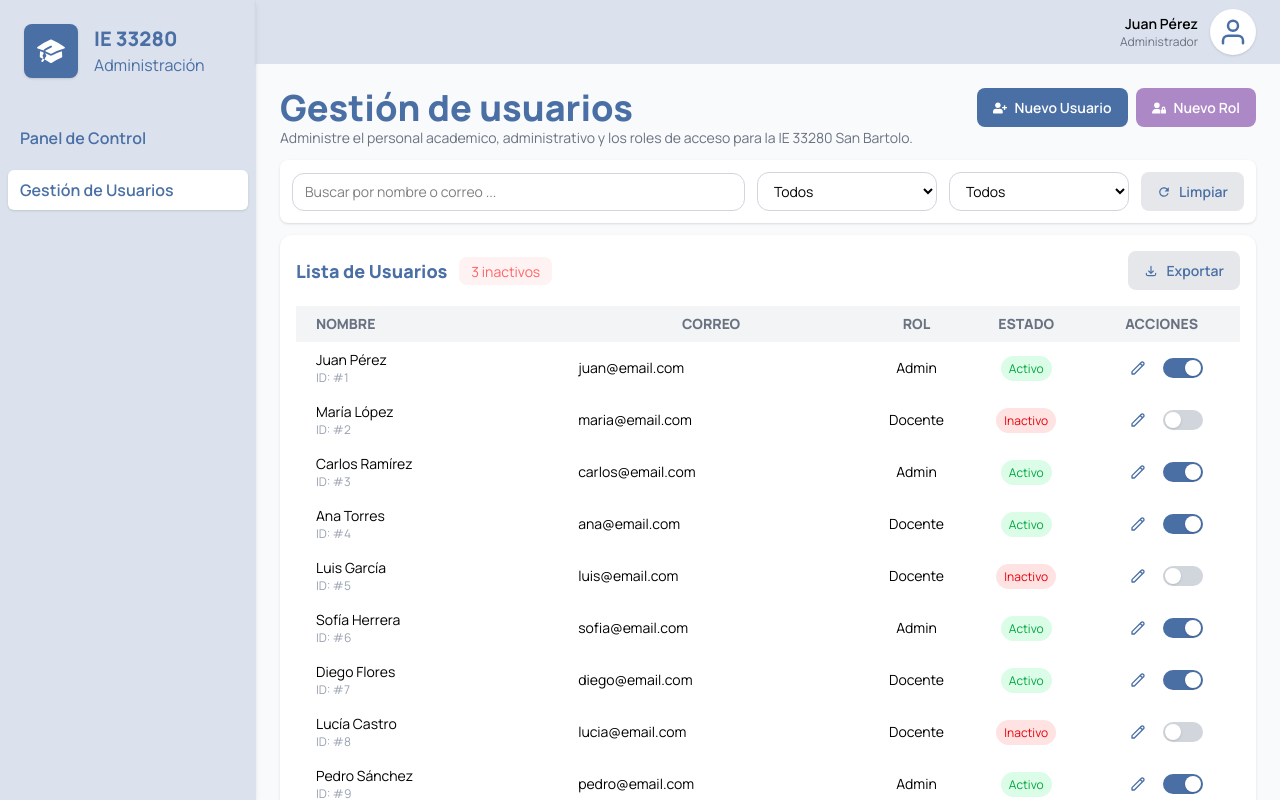
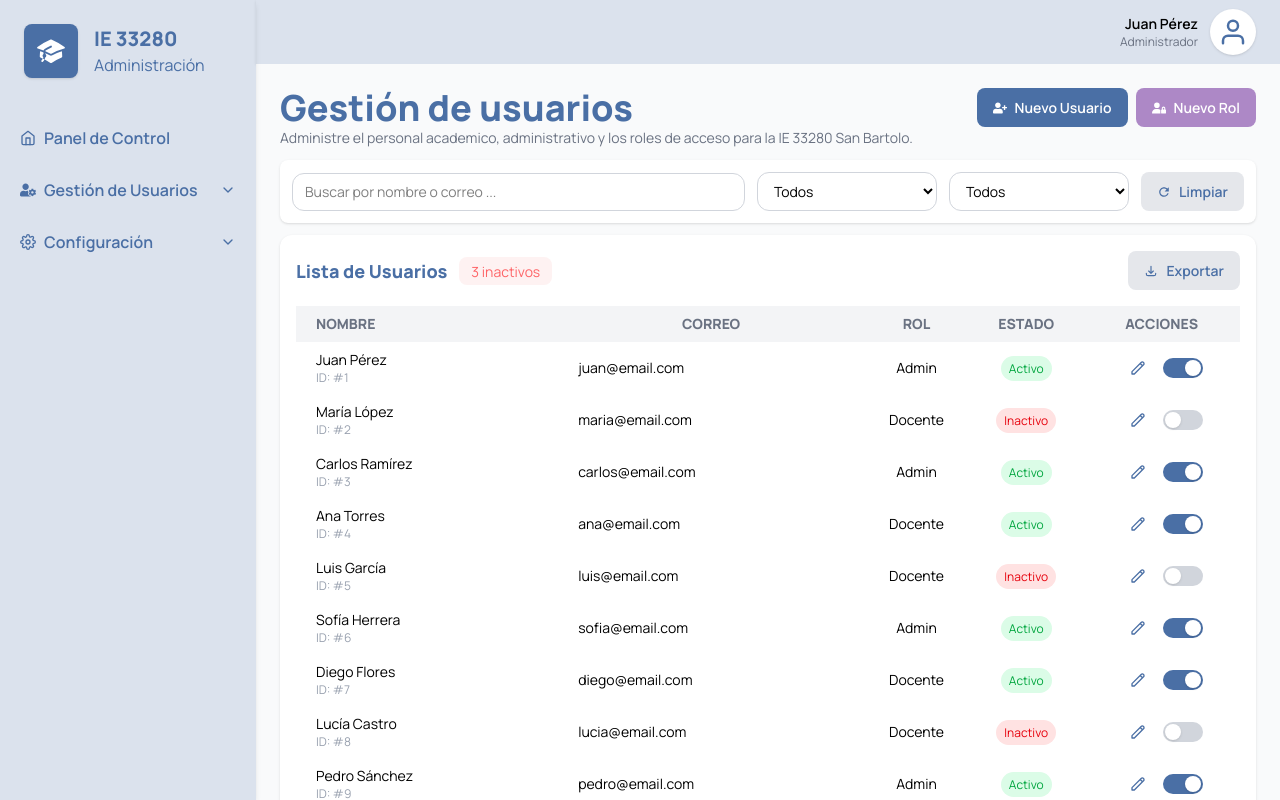
Before and after one commit to GinoAMB/MatriculaFrontend, a React (Vite) app: page /admin/users in a window 1280 px wide. Built offline with nearby package versions, Linux system fonts and the light colour scheme.

Commit message:
Se agrego opciones al nav

```diff
--- a/src/components/Navbar.tsx
+++ b/src/components/Navbar.tsx
@@ -1,8 +1,23 @@
 import { HiAcademicCap } from "react-icons/hi2";
-import { FiX } from "react-icons/fi";
+import {
+  FiX,
+  FiHome,
+  FiSettings,
+  FiFileText,
+  FiGlobe
+} from "react-icons/fi";
 import { NavLink } from "react-router-dom";
+import { useState } from "react";
+import { FaHouseMedicalCircleExclamation } from "react-icons/fa6";
+import { FaListCheck, FaUserPlus } from "react-icons/fa6";
+import { FiChevronDown } from "react-icons/fi";
+import { FaUserCog } from "react-icons/fa";
+import { LuUserRoundCog } from "react-icons/lu";
+
 
 export default function Navbar({ open, setOpen }: any) {
+  const [openConfig, setOpenConfig] = useState(false);
+  const [openUsers, setOpenUsers] = useState(false);
   return (
     <aside
       className={`
@@ -43,28 +58,133 @@ export default function Navbar({ open, setOpen }: any) {
         <NavLink
           to="/admin/dashboard"
           className={({ isActive }) =>
-            `px-3 py-2 rounded-md transition ${
-              isActive
+            `flex items-center gap-2 px-3 py-2 rounded-md transition ${isActive
               ? "bg-gray-100 md:bg-white text-primary shadow"
               : "hover:bg-gray-100 md:hover:bg-white"
             }`
           }
         >
+          <FiHome />
           Panel de Control
         </NavLink>
+
+        <div>
+          <button
+            onClick={() => setOpenUsers(!openUsers)}
+            className="w-full flex items-center gap-2 px-3 py-2 rounded-md transition hover:bg-gray-100 md:hover:bg-white cursor-pointer"
+          >
+            <FaUserCog />
+
+            <span>Gestión de Usuarios</span>
+
+            <FiChevronDown
+              className={`ml-auto transition-transform duration-300 ${openUsers ? "rotate-180" : "rotate-0"
+                }`}
+            />
+          </button>
+
+          {/* SUBMENÚ */}
+          {openUsers && (
+            <div className="ml-4 mt-1 flex flex-col gap-2 text-sm">
 
               <NavLink
                 to="/admin/users"
                 className={({ isActive }) =>
-            `px-3 py-2 rounded-md transition ${
-              isActive
+                  `flex items-center gap-2 px-3 py-2 rounded-md transition ${isActive
                     ? "bg-gray-100 md:bg-white text-primary shadow"
                     : "hover:bg-gray-100 md:hover:bg-white"
                   }`
                 }
               >
-          Gestión de Usuarios
+                <FaUserPlus />
+                Usuarios
               </NavLink>
+
+              <NavLink
+                to="/admin/roles"
+                className={({ isActive }) =>
+                  `flex items-center gap-2 px-3 py-2 rounded-md transition ${isActive
+                    ? "bg-gray-100 md:bg-white text-primary shadow"
+                    : "hover:bg-gray-100 md:hover:bg-white"
+                  }`
+                }
+              >
+                <LuUserRoundCog />
+                Roles
+              </NavLink>
+
+            </div>
+          )}
+        </div>
+
+        {/* CONFIGURACIÓN */}
+        <div>
+          <button
+            onClick={() => setOpenConfig(!openConfig)}
+            className="w-full flex items-center gap-2 px-3 py-2 rounded-md transition hover:bg-gray-100 md:hover:bg-white cursor-pointer"
+          >
+            <FiSettings />
+
+            <span>Configuración</span>
+
+            {/* FLECHA */}
+            <FiChevronDown
+              className={`ml-auto transition-transform duration-300 ${openConfig ? "rotate-180" : "rotate-0"
+                }`}
+            />
+          </button>
+
+          {/* SUBMENÚ */}
+          {openConfig && (
+            <div className="ml-4 mt-1 flex flex-col gap-2 text-sm">
+              <NavLink to="/admin/tipo-documento" className={({ isActive }) =>
+                `flex items-center gap-2 px-3 py-2 rounded-md transition ${isActive
+                  ? "bg-gray-100 md:bg-white text-primary shadow"
+                  : "hover:bg-gray-100 md:hover:bg-white"
+                }`
+              }>
+                <FiFileText />
+                Tipos de Documento
+              </NavLink>
+
+              <NavLink
+                to="/admin/religiones"
+                className={({ isActive }) =>
+                  `flex items-center gap-2 px-3 py-2 rounded-md transition ${isActive
+                    ? "bg-gray-100 md:bg-white text-primary shadow"
+                    : "hover:bg-gray-100 md:hover:bg-white"
+                  }`
+                }
+              >
+                <FaHouseMedicalCircleExclamation />
+                Religiones
+              </NavLink>
+
+              <NavLink to="/admin/paises" className={({ isActive }) =>
+                `flex items-center gap-2 px-3 py-2 rounded-md transition ${isActive
+                  ? "bg-gray-100 md:bg-white text-primary shadow"
+                  : "hover:bg-gray-100 md:hover:bg-white"
+                }`
+              }>
+                <FiGlobe />
+                Países
+              </NavLink>
+
+              <NavLink
+                to="/admin/estado-matricula"
+                className={({ isActive }) =>
+                  `flex items-center gap-2 px-3 py-2 rounded-md transition ${isActive
+                    ? "bg-gray-100 md:bg-white text-primary shadow"
+                    : "hover:bg-gray-100 md:hover:bg-white"
+                  }`
+                }
+              >
+                <FaListCheck />
+                Estados de Matrícula
+              </NavLink>
+            </div>
+          )}
+        </div>
       </nav>
     </aside>
   );
```
Lines whose indentation alone changed are shown as unchanged.
